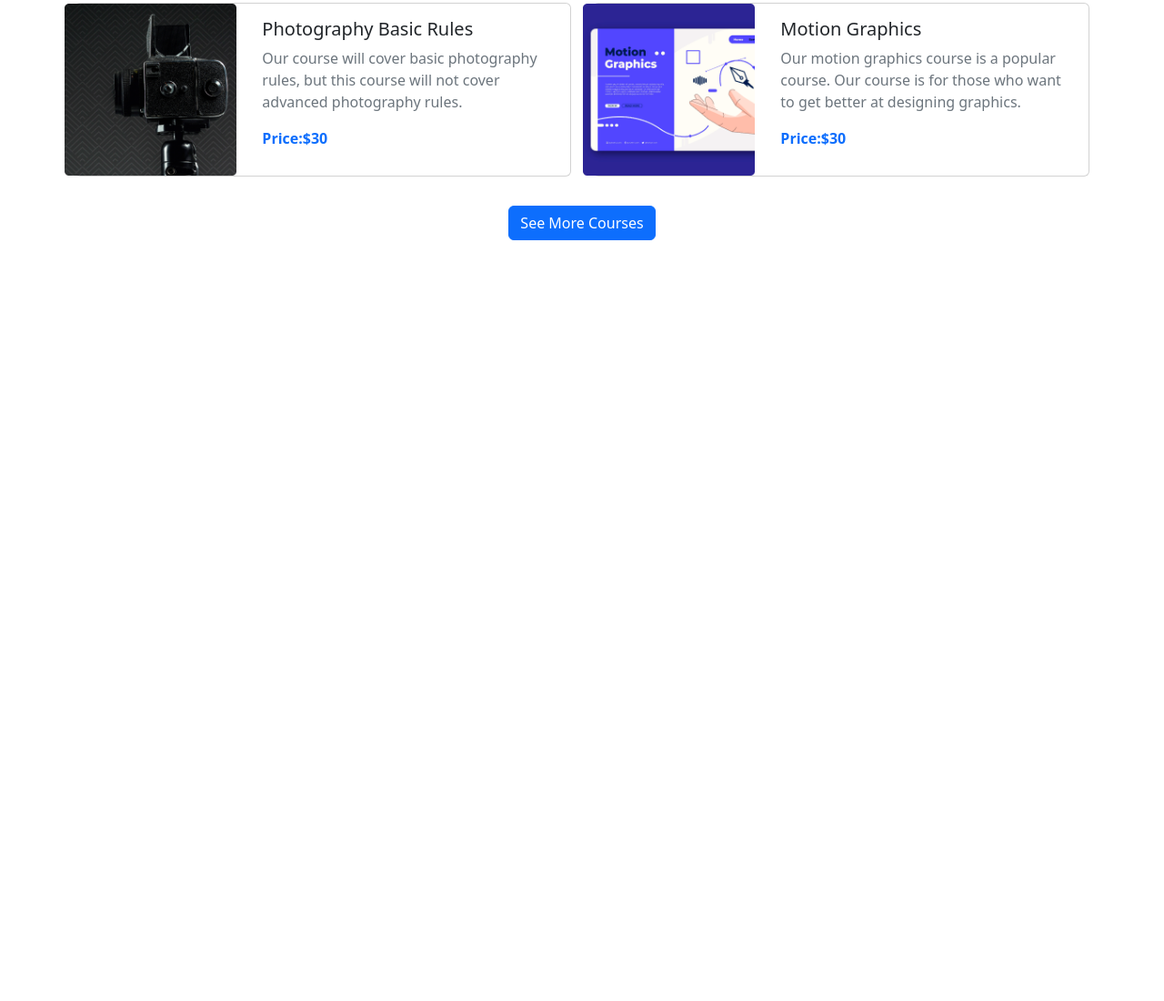
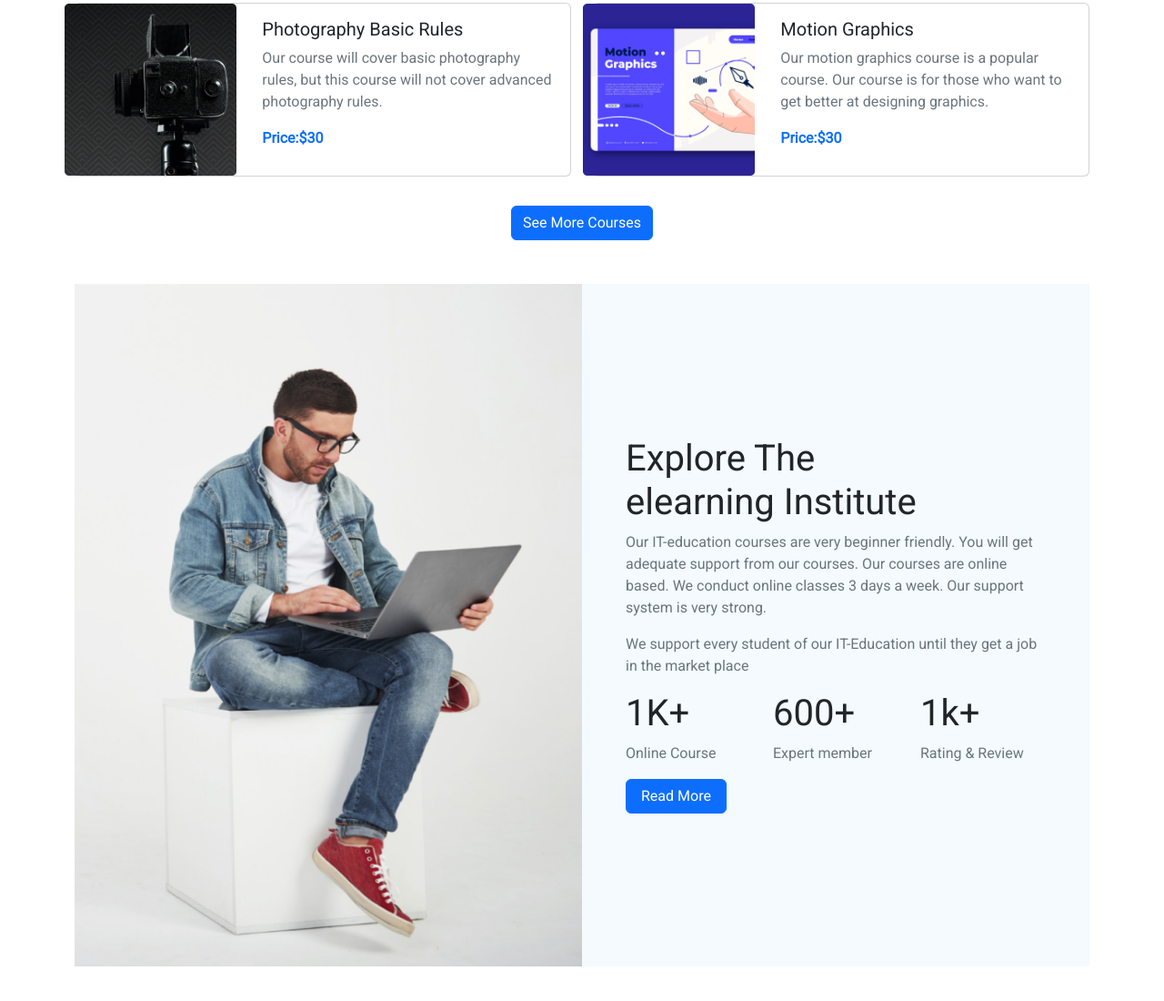
Before and after one commit to Antorkarmokar28/IT-Education, a plain HTML site: page index.html in a window 1280 px wide. Shown: the part 1540-2640 px from the top of the page at 91% size. Before the commit the page ends 1852 px from the top, so only its background shows below. Drawn offline with Linux system fonts and the light colour scheme; a web font is replaced by a local one.

Commit message:
elearning section added and custom css added

```diff
--- a/index.html
+++ b/index.html
@@ -197,6 +197,39 @@
       </div>
     </section>
     <!-- popular courses section end -->
+    <!-- elearning section start -->
+    <section class="elearning mb-5">
+      <div class="container">
+        <div class="row g-0">
+          <div class="col-sm-12 col-md-6 col-lg-6">
+            <img src="./assets/images/working.png" class="img-fluid h-100" alt="">
+          </div>
+          <div class="col-sm-12 col-md-6 col-lg-6 bg-box d-flex align-items-center">
+            <div class="thumbnail-wrap p-5">
+              <h1>Explore The <br>elearning Institute</h1>
+              <p class="text-secondary">Our IT-education courses are very beginner friendly. You will get adequate support from our courses. Our courses are online based. We conduct online classes 3 days a week. Our support system is very strong.</p>
+              <p class="text-secondary">We support every student of our IT-Education until they get a job in the market place</p>
+              <div class="row">
+                <div class="col-sm-6 col-md-6 col-lg-4">
+                  <h1>1K+</h1>
+                  <p class="text-secondary">Online Course</p>
+                </div>
+                <div class="col-sm-6 col-md-6 col-lg-4">
+                  <h1>600+</h1>
+                  <p class="text-secondary">Expert member</p>
+                </div>
+                <div class="col-sm-6 col-md-6 col-lg-4">
+                  <h1>1k+</h1>
+                  <p class="text-secondary">Rating & Review</p>
+                </div>
+              </div>
+              <button class="btn btn-primary px-3">Read More</button>
+            </div>
+          </div>
+        </div>
+      </div>
+    </section>
+    <!-- elearning section end -->
     </main>
     <!-- main end -->
     <!-- footer start -->
--- a/style.css
+++ b/style.css
@@ -1,3 +1,9 @@
+/* google fonts */
+@import url('https://fonts.googleapis.com/css2?family=Odibee+Sans&family=Oswald:wght@200;400;500&family=Poppins:ital,wght@0,300;0,400;1,500&family=Roboto:ital,wght@0,300;0,400;1,500&family=Ubuntu:ital,wght@0,300;0,400;0,500;1,700&display=swap');
+body{
+    font-family: 'Roboto', sans-serif;
+}
+/* slider img */
 .carousel-img-1{
     background-image: linear-gradient(#00000091,#00000091,#00000091,#00000091),url(./assets/images/cover/cover-1.png);
     background-repeat: no-repeat;
@@ -19,6 +25,7 @@
     background-position: center;
     height:100vh;
 }
+/* course card */
 @media screen and (max-width:576px) {
     .thumbnail{
         width:100%;
@@ -32,8 +39,7 @@
         display: none;
     }
 }
-/* @media screen  and (min-width:577px) {
-    .hide-card{
-        display: none;
-    }
-} */
+/* elearning section custom css */
+.bg-box{
+    background:#f4fafd;
+}
```
